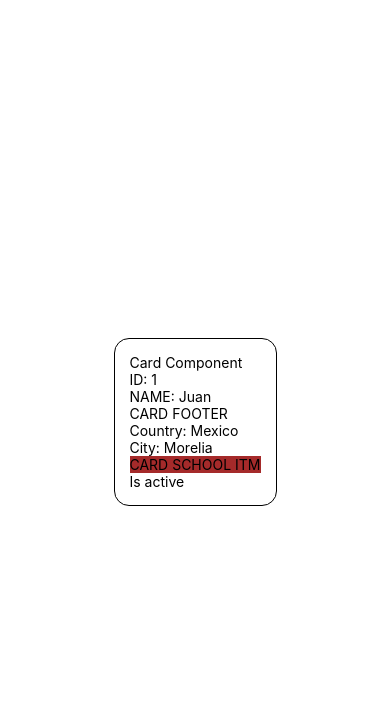
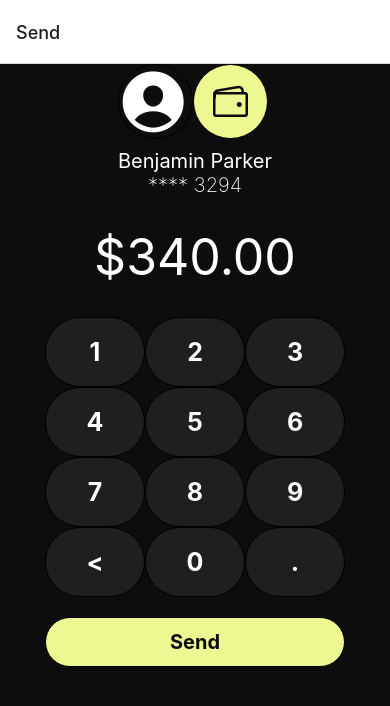
Before and after one commit to NicolasAlejandroBasilioNava/tecnologiasMoviles, a React Native app in the folder AwesomeProject/: screen /Send in a window 390 px wide. Shown: the top 706 px of the page. Built offline with nearby package versions, Linux system fonts and the light colour scheme.

Commit message:
Tercer pantalla

```diff
--- a/AwesomeProject/App.js
+++ b/AwesomeProject/App.js
@@ -16,6 +16,7 @@ import RickAndMorthyScreen from './src/screens/RickAAndMorthyScreen';
 import RickAndMorthyInfoScreen from './src/screens/RickAndMorthyInfoScreen';
 import { Card } from './src/components/Card';
 import { AppContextProvider } from './src/context/AppContext';
+import SendAmountScreen from './src/screens/SendAmountScreen';
 
 const Stack = createStackNavigator()
 const person = {
@@ -31,13 +32,11 @@ export default function App() {
 
 
   return(
-    <AppContextProvider>
-
-
-    <View style={styles.container}>
-       <Card person={person}/>
-    </View>
-    </AppContextProvider>
+    <NavigationContainer>
+      <Stack.Navigator>
+        <Stack.Screen name= 'Send' component={SendAmountScreen}/>
+      </Stack.Navigator>
+    </NavigationContainer>
 )
 }
 
@@ -52,3 +51,12 @@ container: {
 },
 
 });
+
+
+//<AppContextProvider>
+
+
+    // <View style={styles.container}>
+    //    <Card person={person}/>
+    // </View>
+    // </AppContextProvider>
--- /dev/null
+++ b/AwesomeProject/src/components/ButtonMatrix.jsx
@@ -0,0 +1,14 @@
+import { View } from "react-native"
+import { ButtonRow } from "./Inputs/ButtonRow"
+
+export const ButtonMatrix = () => {
+
+    return(
+        <View style={{width: 300, alignItems: 'center', marginBottom: 20,}}>
+            <ButtonRow value1={'1'} value2={'2'} value3={'3'}/>
+            <ButtonRow value1={'4'} value2={'5'} value3={'6'}/>
+            <ButtonRow value1={'7'} value2={'8'} value3={'9'}/>
+            <ButtonRow value1={'<'} value2={'0'} value3={'.'}/>
+        </View>
+    )
+}
--- a/AwesomeProject/src/components/CardLocation.jsx
+++ b/AwesomeProject/src/components/CardLocation.jsx
@@ -11,11 +11,6 @@ export const CardLocation = () => {
         <Text>City: {person.city}</Text>
         <CardSchool />
 
-        <TouchableOpacity
-            onPress={handleIsActive}
-        >
-            <Text>Is active</Text>
-        </TouchableOpacity>
     </View>
     )
 }
--- a/AwesomeProject/src/components/CardSchool.jsx
+++ b/AwesomeProject/src/components/CardSchool.jsx
@@ -1,16 +1,24 @@
-import { View, Text } from "react-native";
+import { View, Text, TouchableOpacity } from "react-native";
 import { CardLocation } from "./CardLocation";
 import { useContext } from "react";
 import { AppContext } from "../context/AppContext";
 import { useAppContext } from "../hooks/useAppContext";
 
 export const CardSchool = () => {
-    const {person} = useAppContext()
+    const {person, handleIsActive} = useAppContext()
 
     return(
+        <View>
+
         <View style={{backgroundColor: !person.isActive ? 'brown' : 'white'}}>
         <Text>CARD SCHOOL {person.school}</Text>
 
+        </View>
+        <TouchableOpacity
+            onPress={() => handleIsActive}
+            >
+            <Text>Is active</Text>
+        </TouchableOpacity>
     </View>
     )
 }
--- a/AwesomeProject/src/components/CirtularButton.jsx
+++ b/AwesomeProject/src/components/CirtularButton.jsx
@@ -1,19 +1,22 @@
 import { View, Text, StyleSheet } from "react-native";
 import { THEME } from "../theme/colors";
+import { TouchableOpacity } from "react-native-gesture-handler";
 
 
-export const CircularButton = ({icon, text, backgroundColor, height=75, width=75}) => (
-    <View style={[styles.container, {backgroundColor, width, height}]}>
-        {text ? <Text style={styles.text}>{text}</Text> : null}
-        {icon}
-    </View>
+export const CircularButton = ({icon, text, backgroundColor, height=75, width=75, color}) => (
+    <TouchableOpacity>
+        <View style={[styles.container, {backgroundColor, width, height}]}>
+            {text ? <Text style={[styles.text, {color}]}>{text}</Text> : null}
+            {icon}
+        </View>
+    </TouchableOpacity>
 )
 
 const styles = StyleSheet.create({
     container:{
         height: 75,
         width: 75,
-        borderColor: THEME.COLORS.CANARY,
+        //borderColor: THEME.COLORS.CANARY,
         borderWidth: 0.2,
         borderRadius: 100,
         justifyContent: 'center',
@@ -21,6 +24,6 @@ const styles = StyleSheet.create({
     },
     text:{
         fontSize: 25,
-        fontWeight: '400',
+        fontWeight: 'bold',
     },
 })
--- /dev/null
+++ b/AwesomeProject/src/components/Inputs/ButtonRow.jsx
@@ -0,0 +1,14 @@
+import { View } from "react-native"
+import { CircularButton } from "../CirtularButton"
+import { THEME } from "../../theme/colors"
+
+export const ButtonRow = ({value1, value2, value3}) => {
+
+    return(
+        <View style={{flexDirection: 'row'}}>
+          <CircularButton width= {100} height={70} text={value1} backgroundColor={THEME.COLORS.GRAY.DEEP} color={THEME.COLORS.WHITE.SOLID}/>
+          <CircularButton width= {100} height={70} text={value2} backgroundColor={THEME.COLORS.GRAY.DEEP} color={THEME.COLORS.WHITE.SOLID}/>
+          <CircularButton width= {100} height={70} text={value3} backgroundColor={THEME.COLORS.GRAY.DEEP} color={THEME.COLORS.WHITE.SOLID}/>
+        </View>
+    )
+}
--- /dev/null
+++ b/AwesomeProject/src/screens/SendAmountScreen.jsx
@@ -0,0 +1,93 @@
+import { View, Text, StyleSheet } from "react-native";
+import Constats from 'expo-constants'
+import { THEME } from "../theme/colors";
+import { TouchableOpacity } from "react-native-gesture-handler";
+import { ButtonMatrix } from "../components/ButtonMatrix";
+import { CircularButton } from "../components/CirtularButton";
+import { Ionicons } from '@expo/vector-icons';
+
+export default function SendAmountScreen(){
+
+    return(
+        <View style={styles.container}>
+            <View>
+                <View style={styles.masterCard}>
+                    <CircularButton icon={<Ionicons name="person-circle" size={75} color={styles.iconColor.primaryColor} />}/>
+                    <CircularButton style={styles.mastercard2} backgroundColor={styles.iconColor.backgroundColor} icon={<Ionicons name="wallet-outline" size={40} color={styles.iconColor.secondaryColor}/>}/>
+                </View>
+                <View style={{marginTop: 10, marginBottom: 30,}}>
+                    <Text style= {styles.ownerName}>Benjamin Parker</Text>
+                    <Text style= {styles.cardInfo}>**** 3294</Text>
+                </View>
+            </View>
+            <Text style={styles.amount}>$340.00</Text>
+
+            <ButtonMatrix />
+
+            <TouchableOpacity style={styles.sendButtonStyle}>
+                <Text style={styles.sendButtonTextStyle}>Send</Text>
+            </TouchableOpacity>
+        </View>
+    )
+}
+
+const styles = StyleSheet.create({
+    container: {
+        flex: 1,
+        backgroundColor: THEME.COLORS.BLACK,
+        paddingTop: Constats.statusBarHeight,
+        paddingHorizontal: 20,
+        alignItems: 'center'
+    },
+    masterCard:{
+        flexDirection: 'row',
+        position: 'relative',
+        alignItems: 'center',
+    },
+    masterCard2:{
+        position: 'absolute',
+        top: 25, // Ajusta la posición según tus necesidades
+        left: 25, // Ajusta la posición según tus necesidades
+        zIndex: 1, // Controla el orden de apilamiento (mayor valor encima de menor)
+    },
+    iconColor: {
+        primaryColor: THEME.COLORS.WHITE.SOLID,
+        secondaryColor: THEME.COLORS.BLACK,
+        backgroundColor: THEME.COLORS.GREENYELLOW,
+    },
+    ownerName: {
+        color: THEME.COLORS.WHITE.SOLID,
+        fontSize: 20,
+        fontWeight: '400',
+        textAlign: 'center',
+    },
+    cardInfo:{
+        color: THEME.COLORS.WHITE.SOLID,
+        fontSize: 20,
+        fontWeight: '200',
+        textAlign: 'center',
+    },
+    amount:{
+        color: THEME.COLORS.WHITE.SOLID,
+        fontSize: 50,
+        fontWeight: '400',
+        textAlign: 'center',
+        marginBottom: 30,
+    },
+    sendButtonStyle: {
+        marginHorizontal: 10,
+        borderWidth: 1,
+        alignItems: 'center',
+        justifyContent: 'center',
+        height: 50,
+        borderRadius: 30,
+        width: 300,
+        backgroundColor: THEME.COLORS.GREENYELLOW,
+    },
+    sendButtonTextStyle:{
+        color: THEME.COLORS.BLACK,
+        fontSize: 20,
+        fontWeight: 'bold',
+        textAlign: 'center',
+    }
+})
--- a/AwesomeProject/src/theme/colors.js
+++ b/AwesomeProject/src/theme/colors.js
@@ -16,6 +16,7 @@ export const THEME = {
             LIGHT: '#e7ecfd',
             MID: '#bfc0c4',
             DARK: '#3c3e44',
+            DEEP: '#1f1f1f',
         },
         BLUE: {
             MID: '#11607e',
@@ -26,13 +27,13 @@ export const THEME = {
             LIGHT: '#ebc0b0',
             MID: '#ff8a39'
         },
-        BLACK: '#272b33',
+        BLACK: '#0d0d0d',
         CREAM: '#feebd0',
         DARKCREAM: '#dfc8a4',
         CANARY: '#efc46b',
         RED: '#d0694d',
         MARRON: '#5b2f13',
-        YELLOW: '#ffebcd',
+        GREENYELLOW: '#edf893',
 
     }
 
```
